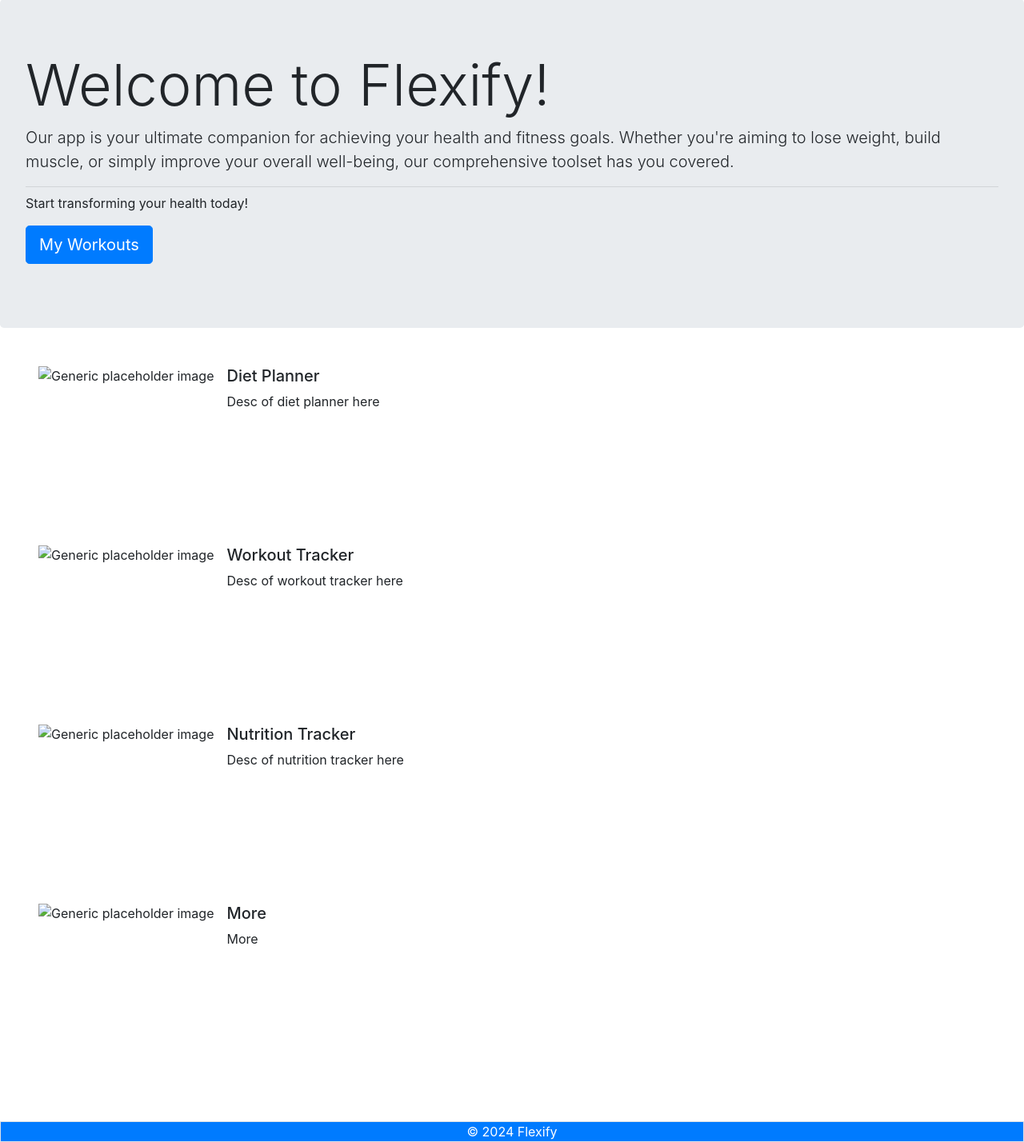
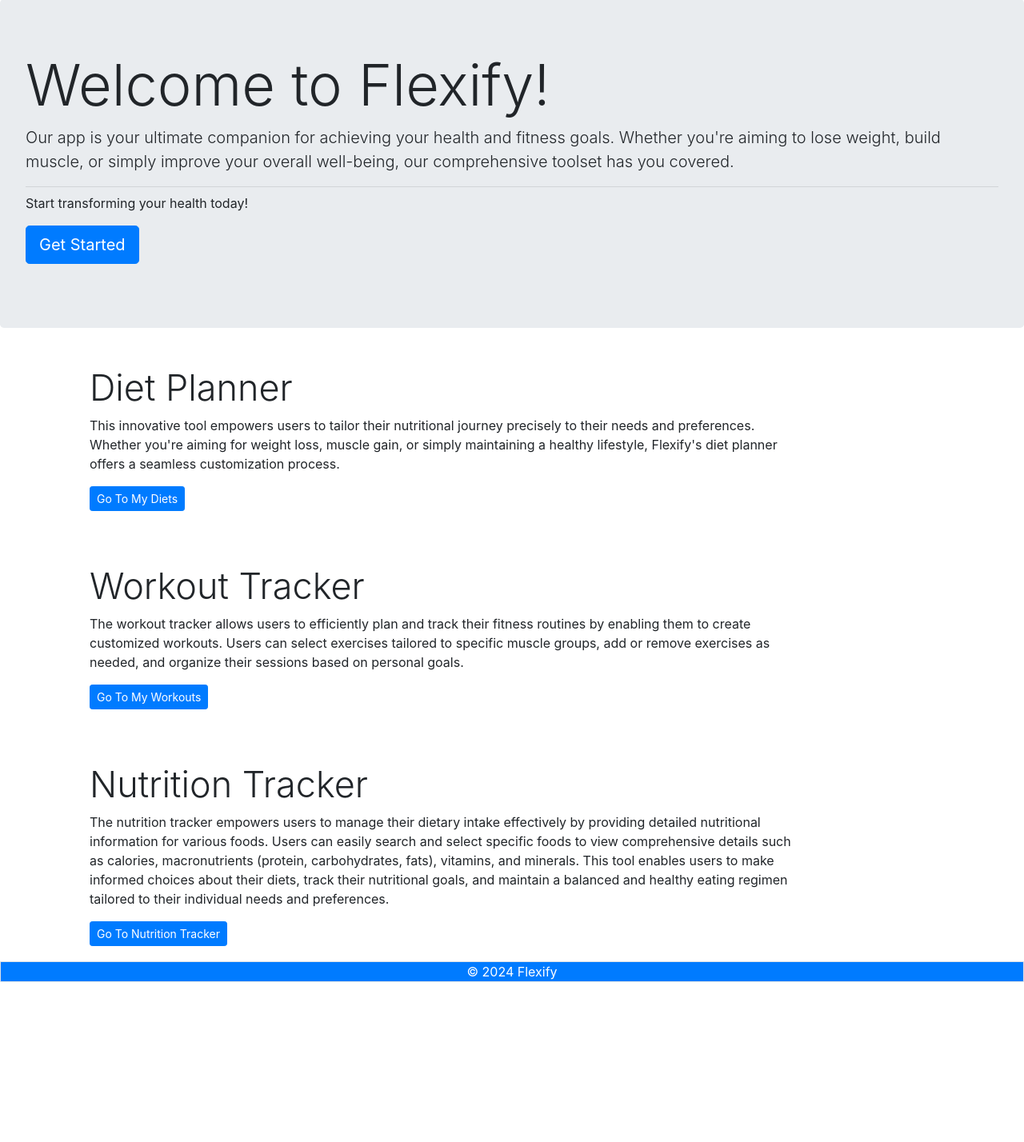
Before and after one commit to SahusBhandary/Flexify, a Django app: page / in a window 1280 px wide. Shown: the part 65-1493 px from the top of the page at 80% size. After the commit the page ends 1293 px from the top, so only its background shows below. Run offline with Django 5.2, Linux system fonts and the light colour scheme; a user stored in the database is signed in.

Commit message:
Small front end changes.

```diff
--- a/Flexify/main/templates/main/base.html
+++ b/Flexify/main/templates/main/base.html
@@ -16,10 +16,10 @@
             <div class="collapse navbar-collapse" id="navbarSupportedContent">
               <ul class="navbar-nav mr-auto">
                 <li class="nav-item active">
-                  <a style="color:white" class="nav-link font-weight-bold" href="./">Nutrition<span class="sr-only">(current)</span></a>
+                  <a style="color:white" class="nav-link font-weight-bold" href="../foodData">Nutrition<span class="sr-only">(current)</span></a>
                 </li>
                 <li class="nav-item active">
-                    <a style="color:white" class="nav-link font-weight-bold" href="#">Workout<span class="sr-only">(current)</span></a>
+                    <a style="color:white" class="nav-link font-weight-bold" href="../exercise">Workout<span class="sr-only">(current)</span></a>
                   </li>
               </ul>
               <div class="dropdown">
--- a/Flexify/main/templates/main/default.html
+++ b/Flexify/main/templates/main/default.html
@@ -17,10 +17,10 @@
                 <div class="collapse navbar-collapse" id="navbarSupportedContent">
                   <ul class="navbar-nav mr-auto">
                     <li class="nav-item active">
-                      <a style="color:white" class="nav-link font-weight-bold" href="./foodData">Nutrition<span class="sr-only">(current)</span></a>
+                      <a style="color:white" class="nav-link font-weight-bold" href="../foodData">Nutrition<span class="sr-only">(current)</span></a>
                     </li>
                     <li class="nav-item active">
-                        <a style="color:white" class="nav-link font-weight-bold" href="#">Workout<span class="sr-only">(current)</span></a>
+                        <a style="color:white" class="nav-link font-weight-bold" href="../exercise">Workout<span class="sr-only">(current)</span></a>
                       </li>
                   </ul>
                   <div class="dropdown">
@@ -42,42 +42,35 @@
             <hr class="my-2">
             <p>Start transforming your health today!</p>
             <p class="lead">
-              <a class="btn btn-primary btn-lg" href="/createWorkout" role="button">My Workouts</a>
+              <a class="btn btn-primary btn-lg" href="/createWorkout" role="button">Get Started</a>
             </p>
         </div>
-        <div class="m-5">
+        <div style="padding-left: 5vw;" class="m-5">
           <div style="height: 25vh;" class="media">
-            <img class="d-flex mr-3" src="" class="img-thumbnail" alt="Generic placeholder image">
             <div class="media-body">
-              <h5 class="mt-0">Diet Planner</h5>
-              Desc of diet planner here
+              <h5 style="font-weight: 300; font-size: 45px;" class="mt-0">Diet Planner</h5>
+              <p style="width: 80%;">This innovative tool empowers users to tailor their nutritional journey precisely to their needs and preferences. Whether you're aiming for weight loss, muscle gain, or simply maintaining a healthy lifestyle, Flexify's diet planner offers a seamless customization process.</p>
+              <a class="btn btn-primary btn-sm" href="#" role="button">Go To My Diets</a>
             </div>
+          </div>
         </div>
-        <br>
-        <div style="height: 25vh;" class="media">
-            <img class="d-flex mr-3" data-src="" alt="Generic placeholder image">
+        <div style="padding-left: 5vw;" class="m-5">
+          <div style="height: 25vh;" class="media">
             <div class="media-body">
-              <h5 class="mt-0">Workout Tracker</h5>
-              Desc of workout tracker here
+              <h5 style="font-weight: 300; font-size: 45px;" class="mt-0">Workout Tracker</h5>
+              <p style="width: 80%;">The workout tracker allows users to efficiently plan and track their fitness routines by enabling them to create customized workouts. Users can select exercises tailored to specific muscle groups, add or remove exercises as needed, and organize their sessions based on personal goals.</p>
+              <a class="btn btn-primary btn-sm" href="#" role="button">Go To My Workouts</a>
             </div>
+          </div>
         </div>
-        <br>
-        <div style="height: 25vh;" class="media">
-            <img class="d-flex mr-3" src="" alt="Generic placeholder image">
+        <div style="padding-left: 5vw;" class="m-5">
+          <div style="height: 25vh;" class="media">
             <div class="media-body">
-              <h5 class="mt-0">Nutrition Tracker</h5>
-              Desc of nutrition tracker here
+              <h5 style="font-weight: 300; font-size: 45px;" class="mt-0">Nutrition Tracker</h5>
+              <p style="width: 80%;">The nutrition tracker empowers users to manage their dietary intake effectively by providing detailed nutritional information for various foods. Users can easily search and select specific foods to view comprehensive details such as calories, macronutrients (protein, carbohydrates, fats), vitamins, and minerals. This tool enables users to make informed choices about their diets, track their nutritional goals, and maintain a balanced and healthy eating regimen tailored to their individual needs and preferences.</p>
+              <a class="btn btn-primary btn-sm" href="#" role="button">Go To Nutrition Tracker</a>
             </div>
-        </div>
-        <br>
-        <div style="height: 25vh;" class="media">
-            <img class="d-flex mr-3" data-src="" alt="Generic placeholder image">
-            <div class="media-body">
-              <h5 class="mt-0">More</h5>
-              More
-            </div>
-        </div>
-        <br>
+          </div>
         </div>
         <div style="color:white" class="d-flex justify-content-center border bg-primary">
             © 2024 Flexify
--- a/Flexify/nutrition/views.py
+++ b/Flexify/nutrition/views.py
@@ -2,6 +2,7 @@ from django.shortcuts import render
 from django.http import HttpResponse, HttpResponseRedirect
 from foodAPI import food, findNutrition, nutrients
 from .forms import CreateNewList
+from main.models import Food
 
 # Create your views here.
 def foodData(request):
```
Also changed, not shown: Flexify/main/models.py (+13 -0 lines), Flexify/main/templates/main/exercise.html (+9 -2 lines), Flexify/main/migrations/0004_diet_fooditem.py (added), Flexify/main/templates/images/pic.jpg (added), Flexify/main/views.py (line endings or trailing spaces).
